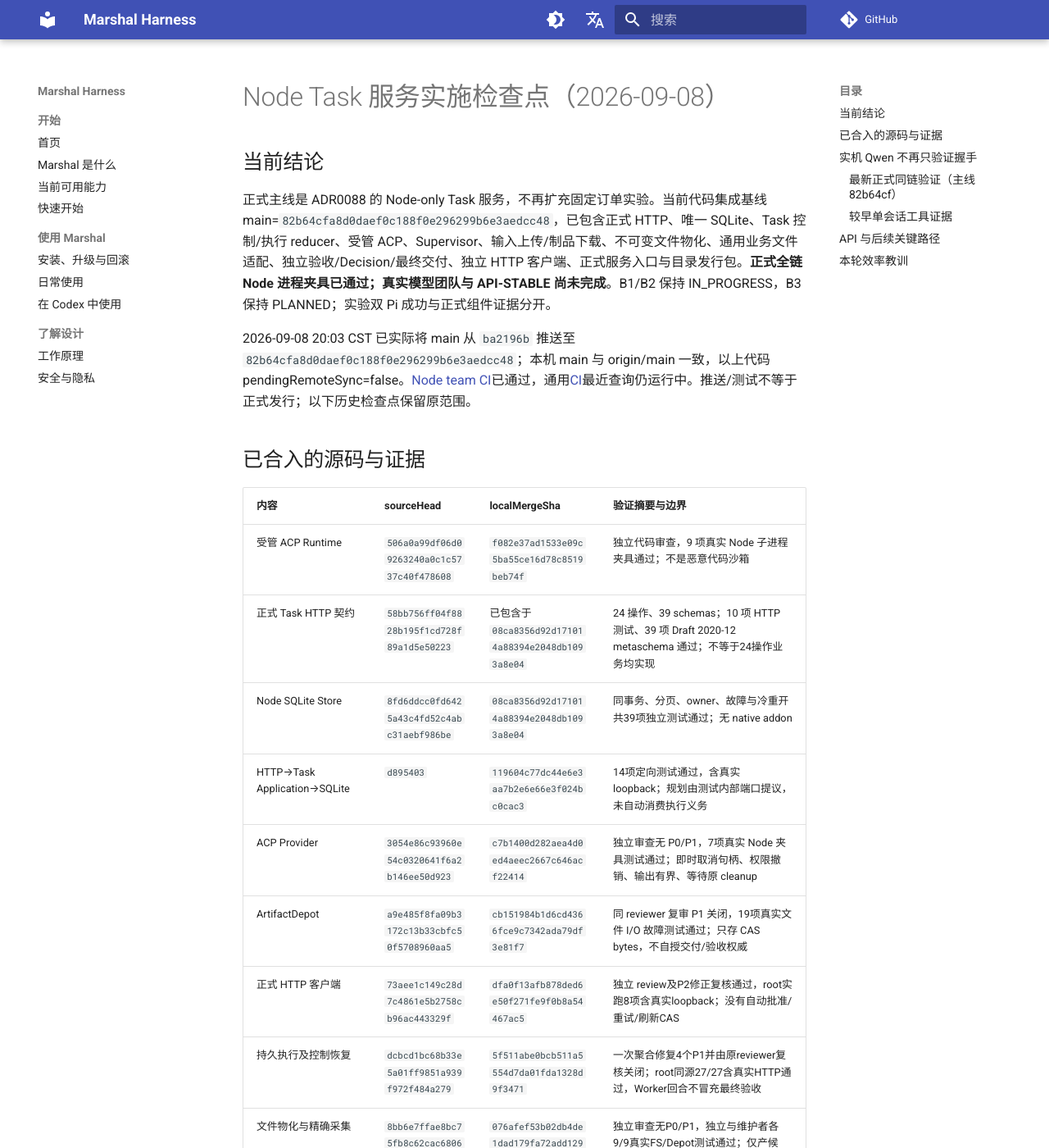
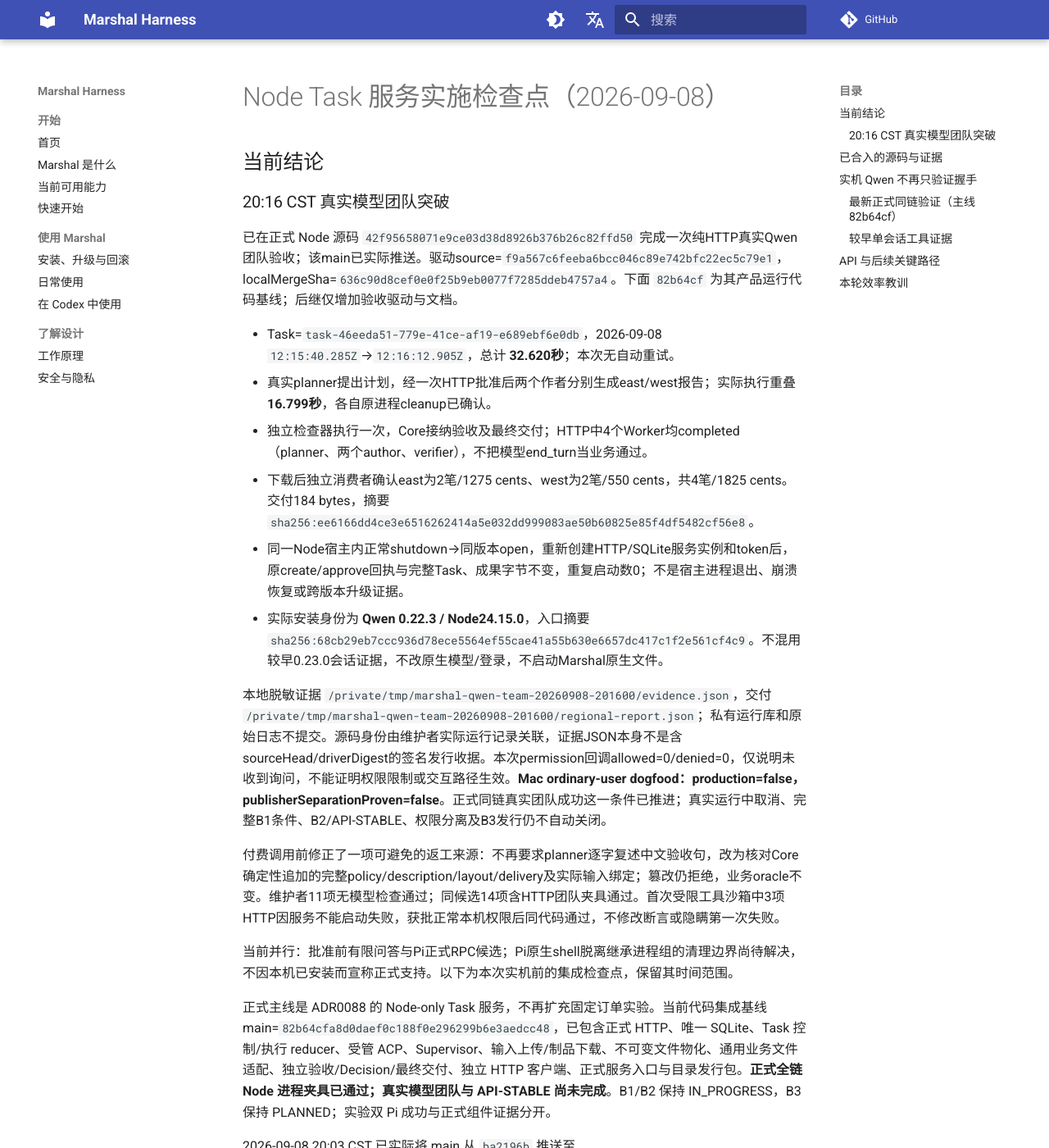
Before and after one commit to chiga0/marshal-harness, an MkDocs documentation site: the page built from docs/node-task-service-status-2026-09-08.md, in a window 1280 px wide and 1400 px high. Shown: the whole window at 82% size. Built offline with MkDocs 1.6.1 and Material for MkDocs 9.7.7, drawn with Linux system fonts in a browser that asks for light colours; comment, search, counter and statistics services are not loaded.

Commit message:
docs: record real Qwen HTTP team delivery acceptance

```diff
--- a/docs/node-task-service-status-2026-09-08.md
+++ b/docs/node-task-service-status-2026-09-08.md
@@ -1,6 +1,23 @@
 # Node Task 服务实施检查点（2026-09-08）
 
 ## 当前结论
+
+### 20:16 CST 真实模型团队突破
+
+已在正式 Node 源码 `42f95658071e9ce03d38d8926b376b26c82ffd50` 完成一次纯HTTP真实Qwen团队验收；该main已实际推送。驱动source=`f9a567c6feeba6bcc046c89e742bfc22ec5c79e1`，localMergeSha=`636c90d8cef0e0f25b9eb0077f7285ddeb4757a4`。下面 `82b64cf` 为其产品运行代码基线；后继仅增加验收驱动与文档。
+
+- Task=`task-46eeda51-779e-41ce-af19-e689ebf6e0db`，2026-09-08 `12:15:40.285Z`→`12:16:12.905Z`，总计 **32.620秒**；本次无自动重试。
+- 真实planner提出计划，经一次HTTP批准后两个作者分别生成east/west报告；实际执行重叠 **16.799秒**，各自原进程cleanup已确认。
+- 独立检查器执行一次，Core接纳验收及最终交付；HTTP中4个Worker均completed（planner、两个author、verifier），不把模型end_turn当业务通过。
+- 下载后独立消费者确认east为2笔/1275 cents、west为2笔/550 cents，共4笔/1825 cents。交付184 bytes，摘要 `sha256:ee6166dd4ce3e6516262414a5e032dd999083ae50b60825e85f4df5482cf56e8`。
+- 同一Node宿主内正常shutdown→同版本open，重新创建HTTP/SQLite服务实例和token后，原create/approve回执与完整Task、成果字节不变，重复启动数0；不是宿主进程退出、崩溃恢复或跨版本升级证据。
+- 实际安装身份为 **Qwen 0.22.3 / Node24.15.0**，入口摘要 `sha256:68cb29eb7ccc936d78ece5564ef55cae41a55b630e6657dc417c1f2e561cf4c9`。不混用较早0.23.0会话证据，不改原生模型/登录，不启动Marshal原生文件。
+
+本地脱敏证据 `/private/tmp/marshal-qwen-team-20260908-201600/evidence.json`，交付 `/private/tmp/marshal-qwen-team-20260908-201600/regional-report.json`；私有运行库和原始日志不提交。源码身份由维护者实际运行记录关联，证据JSON本身不是含sourceHead/driverDigest的签名发行收据。本次permission回调allowed=0/denied=0，仅说明未收到询问，不能证明权限限制或交互路径生效。**Mac ordinary-user dogfood：production=false，publisherSeparationProven=false**。正式同链真实团队成功这一条件已推进；真实运行中取消、完整B1条件、B2/API-STABLE、权限分离及B3发行仍不自动关闭。
+
+付费调用前修正了一项可避免的返工来源：不再要求planner逐字复述中文验收句，改为核对Core确定性追加的完整policy/description/layout/delivery及实际输入绑定；篡改仍拒绝，业务oracle不变。维护者11项无模型检查通过；同候选14项含HTTP团队夹具通过。首次受限工具沙箱中3项HTTP因服务不能启动失败，获批正常本机权限后同代码通过，不修改断言或隐瞒第一次失败。
+
+当前并行：批准前有限问答与Pi正式RPC候选；Pi原生shell脱离继承进程组的清理边界尚待解决，不因本机已安装而宣称正式支持。以下为本次实机前的集成检查点，保留其时间范围。
 
 正式主线是 ADR0088 的 Node-only Task 服务，不再扩充固定订单实验。当前代码集成基线 main=`82b64cfa8d0daef0c188f0e296299b6e3aedcc48`，已包含正式 HTTP、唯一 SQLite、Task 控制/执行 reducer、受管 ACP、Supervisor、输入上传/制品下载、不可变文件物化、通用业务文件适配、独立验收/Decision/最终交付、独立 HTTP 客户端、正式服务入口与目录发行包。**正式全链 Node 进程夹具已通过；真实模型团队与 API-STABLE 尚未完成**。B1/B2 保持 IN_PROGRESS，B3 保持 PLANNED；实验双 Pi 成功与正式组件证据分开。
 
```
Also changed, not shown: docs/agent-team-service-milestones.md (+2 -0 lines), docs/roadmap-status.md (+3 -1 lines).
